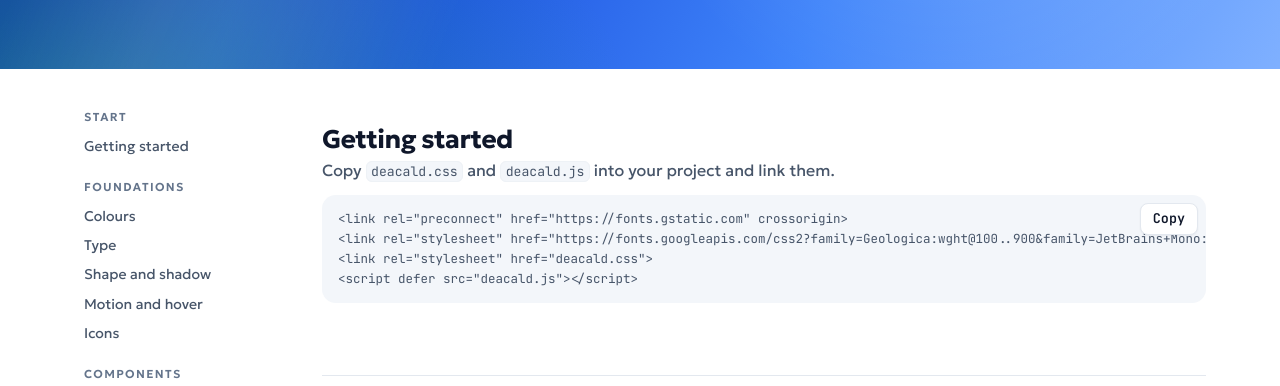
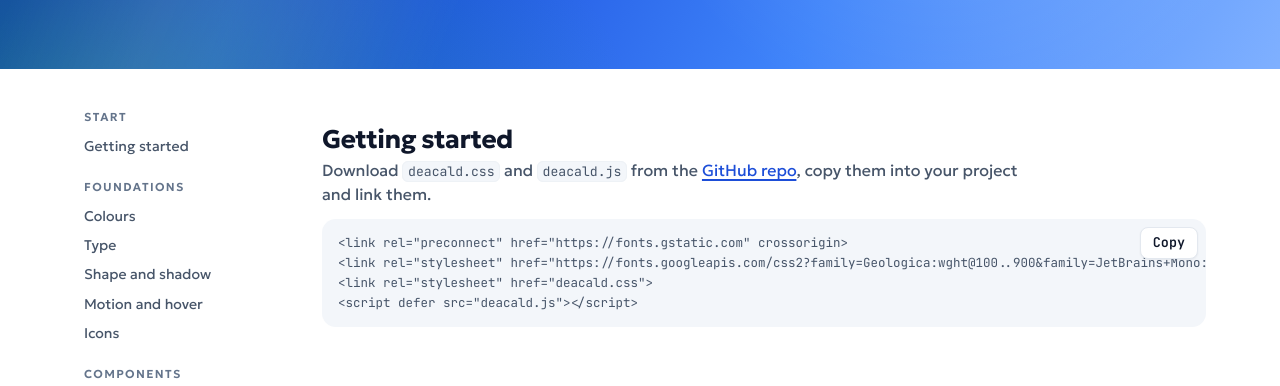
Before and after one commit to deacaldw/deacald.css, a plain HTML site: page index.html in a window 1280 px wide. Shown: the part 289-675 px from the top of the page. Drawn offline with Linux system fonts and the light colour scheme.

Commit message:
Docs: link the GitHub repo under Getting started
Co-Authored-By: Claude Opus 5.5 <noreply@anthropic.com>

```diff
--- a/index.html
+++ b/index.html
@@ -162,7 +162,7 @@
   <main>
     <section class="doc-section" id="install">
       <h2>Getting started</h2>
-      <p>Copy <code>deacald.css</code> and <code>deacald.js</code> into your project and link them.</p>
+      <p>Download <code>deacald.css</code> and <code>deacald.js</code> from the <a href="https://github.com/deacaldw/deacald.css">GitHub repo</a>, copy them into your project and link them.</p>
       <pre class="ex__code">&lt;link rel="preconnect" href="https://fonts.gstatic.com" crossorigin&gt;
 &lt;link rel="stylesheet" href="https://fonts.googleapis.com/css2?family=Geologica:wght@100..900&amp;family=JetBrains+Mono:wght@400..700&amp;display=swap"&gt;
 &lt;link rel="stylesheet" href="deacald.css"&gt;
```
